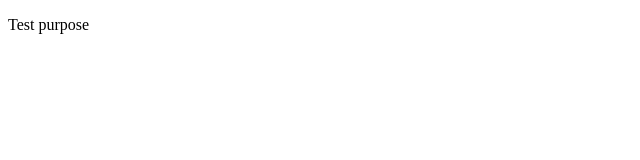
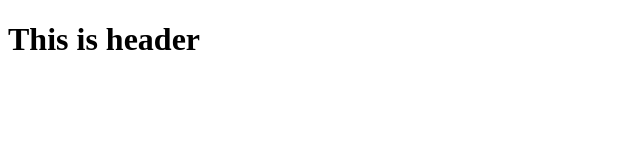
Before and after one commit to shahinanis/my-first-repo, a plain HTML site: page index.html in a window 1280 px wide. Shown: the whole page, without its empty margins (0-640 px from the left). Drawn offline with Linux system fonts and the light colour scheme.

Commit message:
Header Added

```diff
--- a/index.html
+++ b/index.html
@@ -7,6 +7,8 @@
     <title>My First Github Document</title>
   </head>
   <body>
-    <p>Test purpose</p>
+    <header>
+      <h1>This is header</h1>
+    </header>
   </body>
 </html>
```
